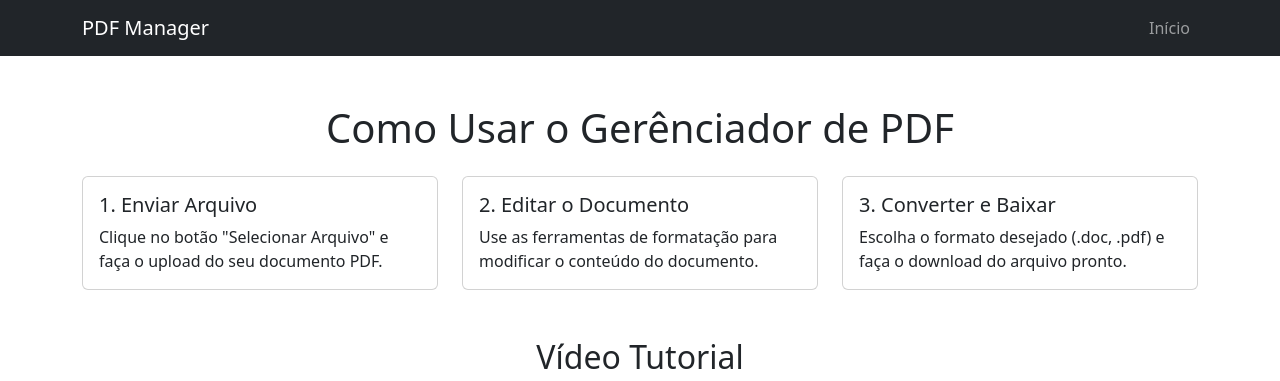
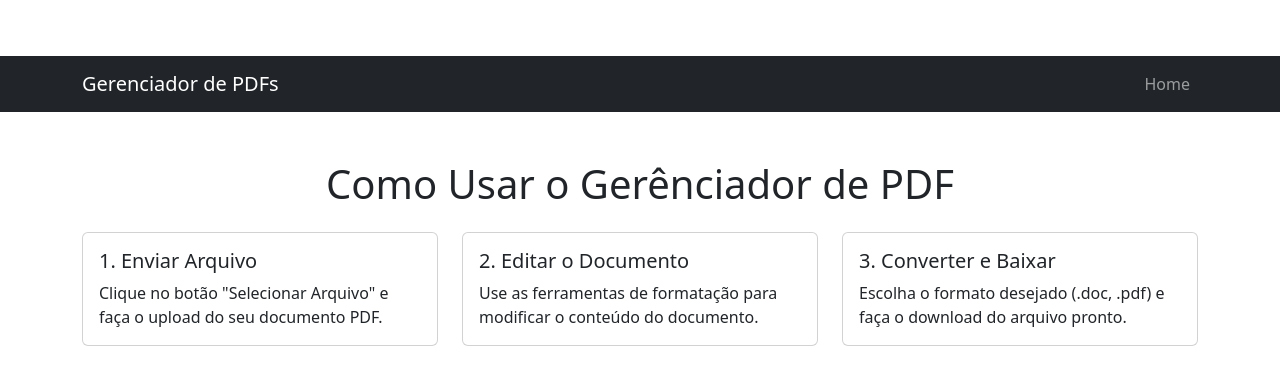
Before and after one commit to heitorcaetano1/PDFTODOCX, a Flask app: page /tutorial in a window 1280 px wide. Shown: the top 381 px of the page. Run offline with Flask 3, Linux system fonts and the light colour scheme; some libraries are stand-ins or nearby versions.

Commit message:
Update tutorial.html

```diff
--- a/templates/tutorial.html
+++ b/templates/tutorial.html
@@ -29,15 +29,18 @@
 <body>
 
     <!-- Navbar -->
-    <nav class="navbar navbar-expand-lg navbar-dark bg-dark fixed-top">
+    <nav class="navbar navbar-expand-lg navbar-dark bg-dark">
     <div class="container">
-            <a class="navbar-brand" href="/">PDF Manager</a>
-            <button class="navbar-toggler" type="button" data-bs-toggle="collapse" data-bs-target="#navbarNav">
+      <a class="navbar-brand" href="/">Gerenciador de PDFs</a>
+      <button class="navbar-toggler" type="button" data-bs-toggle="collapse" data-bs-target="#navbarNav"
+              aria-controls="navbarNav" aria-expanded="false" aria-label="Toggle navigation">
         <span class="navbar-toggler-icon"></span>
       </button>
       <div class="collapse navbar-collapse" id="navbarNav">
         <ul class="navbar-nav ms-auto">
-                    <li class="nav-item"><a class="nav-link" href="/">Início</a></li>
+          <li class="nav-item">
+            <a class="nav-link" href="/">Home</a>
+          </li>
         </ul>
       </div>
     </div>
```
Lines whose indentation alone changed are shown as unchanged.
